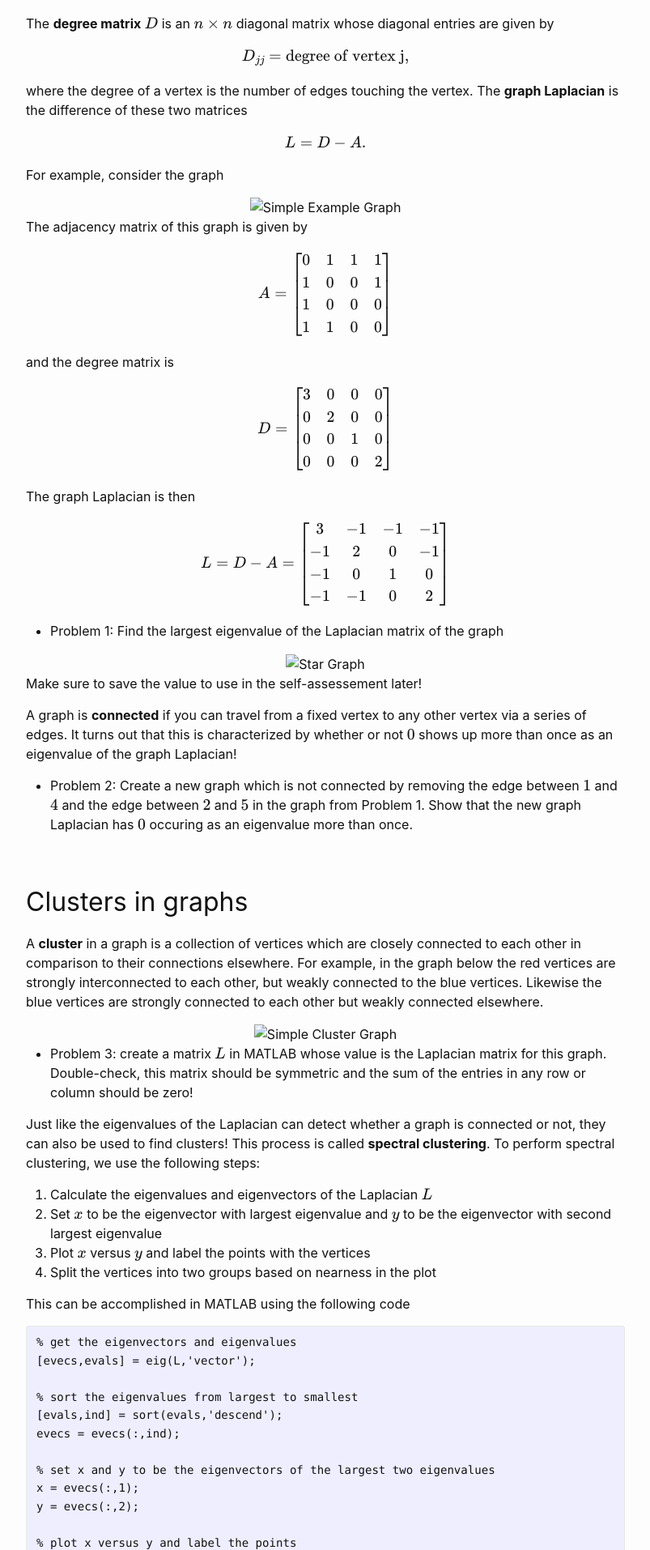
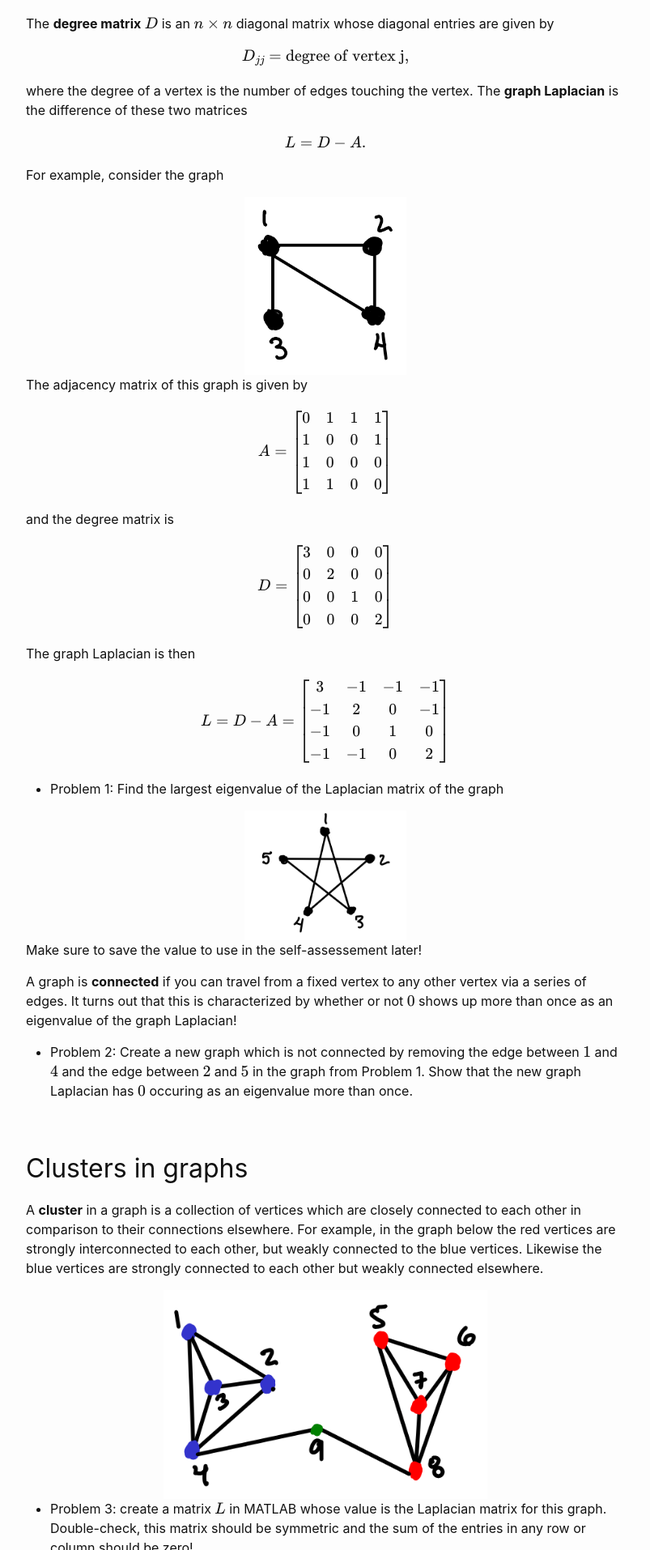
Before and after one commit to wcasper/math107spring2023, a Jekyll site: the page built from _worksheets/ws8/ws8.md, in a window 1280 px wide. Shown: the part 727-2641 px from the top of the page at 81% size, without its empty margins (238-1041 px from the left). Built offline with Jekyll 4.4.1, drawn with Linux system fonts in a browser that asks for light colours.

Commit message:
fixed links

````diff
--- a/_worksheets/ws8/ws8.md
+++ b/_worksheets/ws8/ws8.md
@@ -32,7 +32,7 @@ $$L = D-A.$$
 For example, consider the graph
 
 <center>
-<img src="ws9/graph1.png" alt="Simple Example Graph" width="200">
+<img src="ws8/graph1.png" alt="Simple Example Graph" width="200">
 </center>
 
 The adjacency matrix of this graph is given by
@@ -65,7 +65,7 @@ $$L = D-A = \left[\begin{array}{cccc}
 * Problem 1: Find the largest eigenvalue of the Laplacian matrix of the graph
 
 <center>
-<img src="ws9/graph2.png" alt="Star Graph" width="200">
+<img src="ws8/graph2.png" alt="Star Graph" width="200">
 </center>
 
 Make sure to save the value to use in the self-assessement later!
@@ -80,7 +80,7 @@ A **cluster** in a graph is a collection of vertices which are closely connected
 For example, in the graph below the red vertices are strongly interconnected to each other, but weakly connected to the blue vertices.  Likewise the blue vertices are strongly connected to each other but weakly connected elsewhere.
 
 <center>
-<img src="ws9/graph3.png" alt="Simple Cluster Graph" width="400">
+<img src="ws8/graph3.png" alt="Simple Cluster Graph" width="400">
 </center>
 
 * Problem 3: create a matrix $$L$$ in MATLAB whose value is the Laplacian matrix for this graph.  Double-check, this matrix should be symmetric and the sum of the entries in any row or column should be zero!
@@ -122,12 +122,12 @@ Make sure to save your answers for the self-assessement later!
 One famous example of an application in graph clustering comes from a story about a karate club that existed for three years in the early 1970's.  One of the members, Wayne W. Zachary, recorded which members of the club interacted *outside* of the club.  At some point, there was a blowout between one of the administrators and the club instructor, resulting in the club being split into two new clubs.  Based on his data, Zachary created a graph where the vertices were the 34 club members, and edges were formed between members who interacted outside of the club.
 
 <center>
-<img src="ws9/karate.png" alt="Simple Cluster Graph" width="400">
+<img src="ws8/karate.png" alt="Simple Cluster Graph" width="400">
 </center>
 
 By performing clustering on the graph, Zachary was able to predict which members ended up in the two new clubs after the schism with an incredible degree of accuracy.
 
-We will read in the data for Zachary's karate club in terms of an adjacency matrix.  Download the file [karate.mat](ws9/karate.mat) and put it in your MATLAB working directory.  Then use the following code to read in the adjacency matrix as a matrix $$A$$.
+We will read in the data for Zachary's karate club in terms of an adjacency matrix.  Download the file [karate.mat](ws8/karate.mat) and put it in your MATLAB working directory.  Then use the following code to read in the adjacency matrix as a matrix $$A$$.
 
 ```MATLAB
 load('karate.mat')
````
Also changed, not shown: other parts of _worksheets/ws8/ws8.md (+1 -1 lines).
